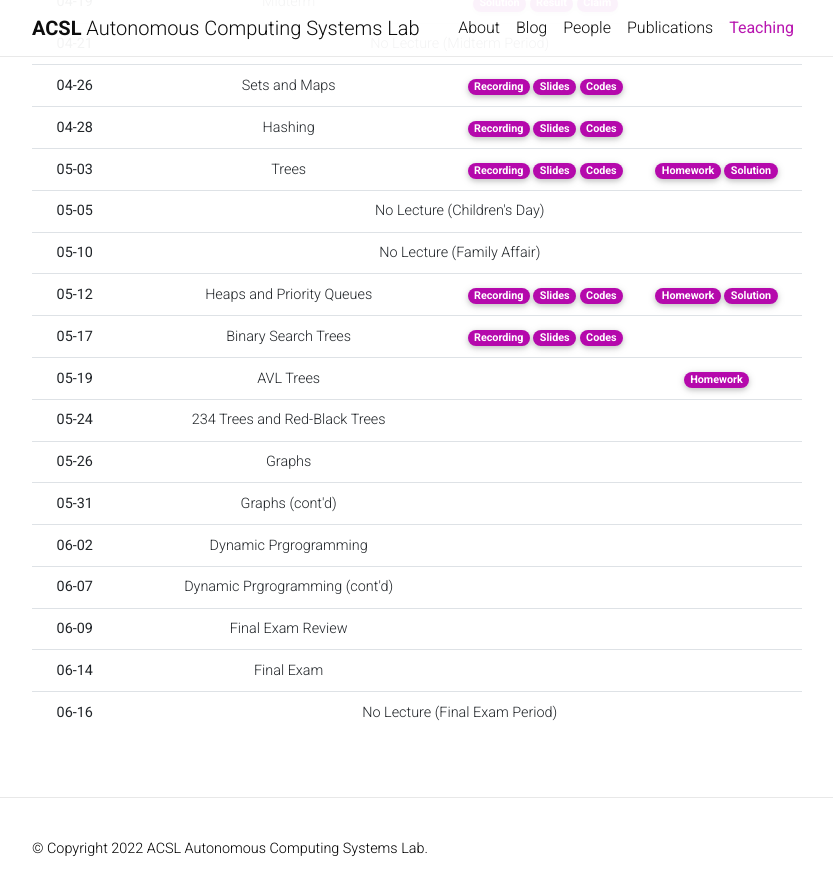
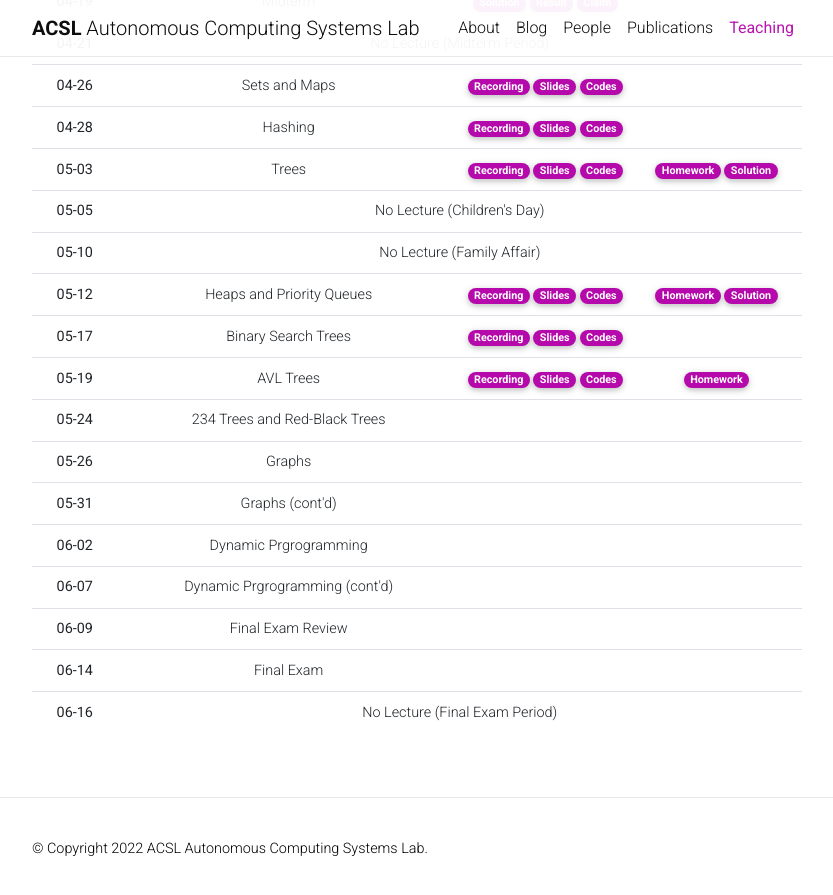
Before and after one commit to Uehwan/Uehwan.github.io, a Jekyll site: the page built from _teaching/datastruct22sp.md, in a window 1280 px wide and 900 px high, scrolled down 1574 px. Shown: the top 895 px of the window, without its empty margins (223-1056 px from the left). Built offline with Jekyll 4.4.1, drawn with Linux system fonts in a browser that asks for light colours; nearby versions of some CDN libraries; comment, search, counter and statistics services are not loaded; a style sheet for code colours, icons or effects is not loaded.

Commit message:
[ds22sp] 22-05-19 post

```diff
--- a/_teaching/datastruct22sp.md
+++ b/_teaching/datastruct22sp.md
@@ -262,9 +262,9 @@
       <th scope="row">05-19</th>
       <td>AVL Trees</td>
       <td>
-        <!--a href="https://youtu.be/ct4u8Kr9Px4" target="_blank" class="badge badge-pill" style="background-color:#B509AC;">Recording</a-->
-        <!--a href="https://docs.google.com/presentation/d/1r2V0T0YVbBkEInCGVWhR7ZTNLylulIQz8v-JcJ5gDOY/edit?usp=sharing" target="_blank" class="badge badge-pill" style="background-color:#B509AC;">Slides</a-->
-        <!--a href="https://colab.research.google.com/drive/1Dg6gmCcntKibeZ5ahHVhRd10PimNvh5J?usp=sharing" target="_blank" class="badge badge-pill" style="background-color:#B509AC;">Codes</a-->
+        <a href="https://youtu.be/m0qZiTncmiw" target="_blank" class="badge badge-pill" style="background-color:#B509AC;">Recording</a>
+        <a href="https://docs.google.com/presentation/d/1ADACHPI0ua__W9p7DcprzhvZ2ZWSCfQMZPX2JKMcbe0/edit?usp=sharing" target="_blank" class="badge badge-pill" style="background-color:#B509AC;">Slides</a>
+        <a href="https://colab.research.google.com/drive/1o11yn95WQv-2KUk6RNBdxvc7OoUDrD2E?usp=sharing" target="_blank" class="badge badge-pill" style="background-color:#B509AC;">Codes</a>
       </td>
       <td>
         <a href="https://colab.research.google.com/drive/11ZrrmS50XatmuMvt-g2thqbIhXTk8Flp?usp=sharing" target="_blank" class="badge badge-pill" style="background-color:#B509AC;">Homework</a>
```
